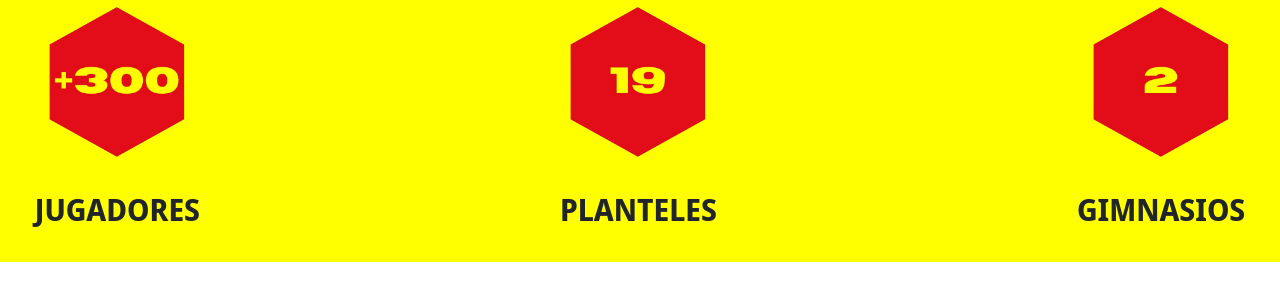
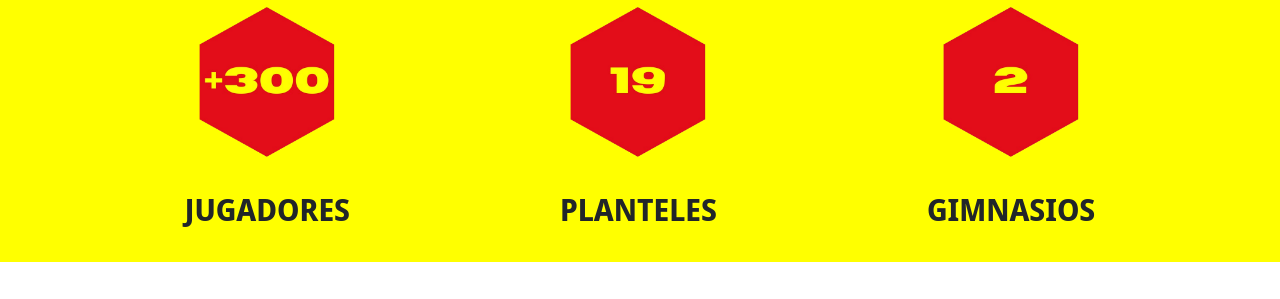
Before and after one commit to valensalinas/cideco-handball, a website: page index.html in a window 1280 px wide. Shown: the part 743-1042 px from the top of the page. Drawn offline with nearby package versions, Linux system fonts and the light colour scheme; grey boxes are pictures that could not be loaded; a web font is replaced by a local one.

Commit message:
proyecto cideco final

```diff
--- a/sass/layouts/_main.scss
+++ b/sass/layouts/_main.scss
@@ -91,6 +91,10 @@
         background-color: $colorDetalles;
         margin-bottom: 40px;
         width: 100%;
+
+        @media (max-width:1439px){
+            gap: 150px;
+        }
 
         @media(max-width:1024px){
             gap: 60px;
```
Also changed, not shown: css/style.css.
